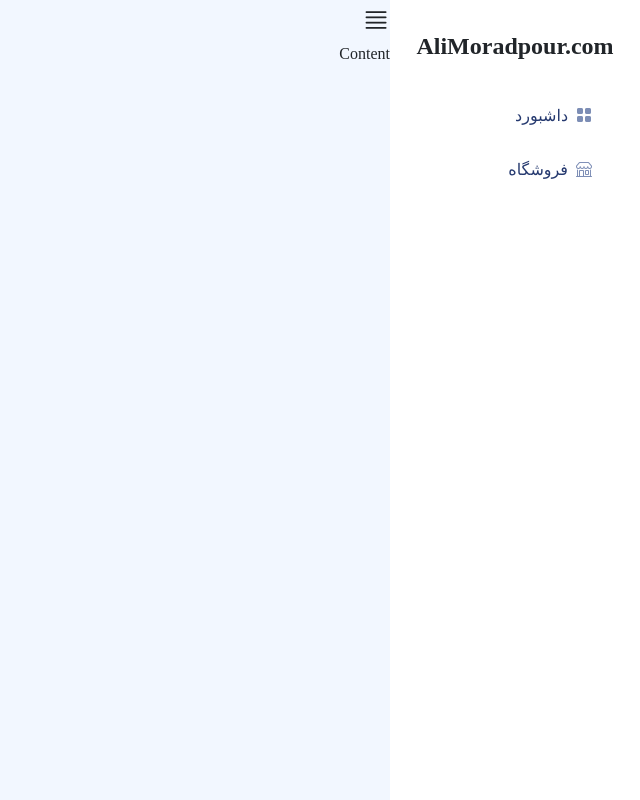
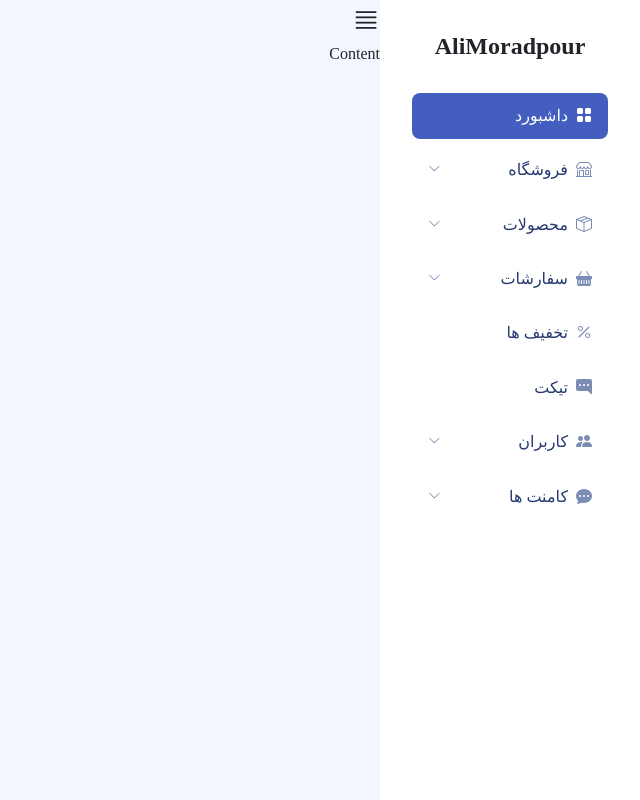
Before and after one commit to AliMoradpour/AdminPanel, a plain HTML site: page index.html in a window 1280 px wide. Shown: the whole page, without its empty margins (640-1280 px from the left). Drawn offline with nearby package versions, Linux system fonts and the light colour scheme.

Commit message:
complete sidebar

```diff
--- a/assets/css/main.css
+++ b/assets/css/main.css
@@ -1,44 +1,87 @@
 body {
   font-family: "Vazir" !important;
 }
-
+/* width  */
+::-webkit-scrollbar{
+  width: 6px;
+}
+/* Track  */
+::-webkit-scrollbar-track{
+  background-color: #f1f1f1;
+}
+/* handle  */
+::-webkit-scrollbar-thumb{
+  background-color: #aaa;
+  border-radius: 6ox;
+}
+/* handle on hover  */
+::-webkit-scrollbar-thumb:hover{
+  background-color: #555;
+}
 /* Sidebar */
 .sidebar {
-  width: 250px;
+  width: 260px;
   height: 100vh;
   position: fixed;
   background-color: white;
   transition: all 0.5s ease-out;
   padding: 2rem;
 }
-
+.sidebar:hover{
+  overflow-y: auto;
+}
 .sidebar.inactive {
-  margin-right: -250px;
+  margin-right: -260px;
 }
-.sidebar .sidebar-item{
-    margin-top: .5rem;
+.sidebar .sidebar-item {
+  margin-top: 0.5rem;
 }
-.sidebar .sidebar-item .sidebar-link{
+.sidebar .sidebar-item .sidebar-link {
   text-decoration: none;
   color: #25396f;
   padding: 0.7rem 1rem;
   display: flex;
   align-items: center;
-    border-radius: .5rem;
-    transition: all .5s;
+  border-radius: 0.5rem;
+  transition: all 0.5s;
 }
-.sidebar .sidebar-item .sidebar-link:hover{
+.sidebar .sidebar-item .sidebar-link:hover {
   background-color: #f0f1f5;
 }
-.sidebar .sidebar-item.active .sidebar-link{
+.sidebar .sidebar-item.active .sidebar-link {
   background-color: #435ebe;
   color: #fff;
+}
+.sidebar .sidebar-item li {
+  cursor: pointer;
 }
 .sidebar .sidebar-item.active .sidebar-link i {
   color: #fff;
 }
-.sidebar .sidebar-item .sidebar-link i{
+.sidebar .sidebar-item .sidebar-link i {
   color: #7c8db5;
+}
+.sidebar .sidebar-item .sidebar-link {
+  cursor: pointer;
+}
+.sidebar .sidebar-item .sidebar-link .bi-chevron-down {
+  font-size: 0.8rem;
+}
+/* submenu  */
+.sidebar .submenu {
+  list-style: none;
+}
+.sidebar .submenu .submenu-item a {
+  text-decoration: none;
+  display: block;
+  padding: 0.7rem 0.8rem;
+  color: #25396f;
+  font-size: 0.85rem;
+  font-weight: 600;
+  transition: all 0.2s;
+}
+.sidebar .submenu .submenu-item a:hover {
+  margin-right: 0.3rem;
 }
 /* Main */
 .main {
@@ -53,10 +96,12 @@ body {
 
 @media (min-width: 992px) {
   .main {
-    margin-right: 250px;
+    margin-right: 260px;
   }
 }
-
+.bi {
+  cursor: pointer;
+}
 [x-cloak] {
   display: none !important;
 }
--- a/index.html
+++ b/index.html
@@ -19,7 +19,7 @@
 
     <link rel="stylesheet" href="./assets/css/main.css" />
 
-    <title>AdminPanel | AlimMoradpour</title>
+    <title>AdminPanel | AliMoradpour</title>
   </head>
 
   <body>
@@ -28,23 +28,97 @@
         <div
           class="d-flex justify-content-between justify-content-lg-center align-items-center"
         >
-          <h4 class="fw-bold">AliMoradpour.com</h4>
+          <h4 class="fw-bold">AliMoradpour</h4>
           <i @click="toggle" class="d-lg-none fs-1 bi bi-x"></i>
         </div>
         <div class="mt-4">
           <ul class="list-unstyled">
-              <li class="sidebar-item">
+            <li class="sidebar-item active">
               <a href="./index.html" class="sidebar-link">
                 <i class="me-2 bi bi-grid-fill"></i>
                 <span>داشبورد</span>
               </a>
             </li>
+            <!-- dropDown  -->
+            <li x-data="dropdown" class="sidebar-item">
+              <div @click="toggle" class="sidebar-link">
+                <i class="me-2 bi bi-shop"></i>
+                <span>فروشگاه</span>
+                <i class="ms-auto bi bi-chevron-down"></i>
+              </div>
+              <ul x-show="open" x-transition class="submenu">
+                <li class="submenu-item"><a href="#">لیست فروشگاه ها</a></li>
+                <li class="submenu-item"><a href="#">ایجاد فروشگاه</a></li>
+                <li class="submenu-item"><a href="#">ویرایش فروشگاه</a></li>
+              </ul>
+            </li>
+
+            <li x-data="dropdown" class="sidebar-item">
+              <div @click="toggle" class="sidebar-link">
+                <i class="me-2 bi bi-box-seam"></i>
+                <span>محصولات</span>
+                <i class="ms-auto bi bi-chevron-down"></i>
+              </div>
+              <ul x-show="open" x-transition class="submenu">
+                <li class="submenu-item"><a href="#">لیست محصولات</a></li>
+                <li class="submenu-item"><a href="#">ایجاد محصول</a></li>
+                <li class="submenu-item"><a href="#">ویرایش محصولات</a></li>
+              </ul>
+            </li>
+
+            <li x-data="dropdown" class="sidebar-item">
+              <div @click="toggle" class="sidebar-link">
+                <i class="me-2 bi bi-basket-fill"></i>
+                <span>سفارشات</span>
+                <i class="ms-auto bi bi-chevron-down"></i>
+              </div>
+              <ul x-show="open" x-transition class="submenu">
+                <li class="submenu-item"><a href="#">لیست سفارشات</a></li>
+                <li class="submenu-item"><a href="#">سفارشات تایید شده</a></li>
+                <li class="submenu-item"><a href="#">سفارشات تاییده نشده</a></li>
+              </ul>
+            </li>
+
             <li class="sidebar-item">
               <a href="./index.html" class="sidebar-link">
-                  <i class="me-2 bi bi-shop"></i>
-                  <span>فروشگاه</span>
+                <i class="me-2 bi bi-percent"></i>
+                <span>تخفیف ها</span>
               </a>
             </li>
+
+            <li class="sidebar-item">
+              <a href="./index.html" class="sidebar-link">
+                <i class="me-2 bi bi-chat-right-dots-fill"></i>
+                <span>تیکت</span>
+              </a>
+            </li>
+
+            <li x-data="dropdown" class="sidebar-item">
+              <div @click="toggle" class="sidebar-link">
+                <i class="me-2 bi bi-people-fill"></i>
+                <span>کاربران</span>
+                <i class="ms-auto bi bi-chevron-down"></i>
+              </div>
+              <ul x-show="open" x-transition class="submenu">
+                <li class="submenu-item"><a href="#">لیست کاربران</a></li>
+                <li class="submenu-item"><a href="#">ایجاد کاربر</a></li>
+                <li class="submenu-item"><a href="#">ویرایش کابر</a></li>
+              </ul>
+            </li>
+
+            <li x-data="dropdown" class="sidebar-item">
+              <div @click="toggle" class="sidebar-link">
+                <i class="me-2 bi bi-chat-dots-fill"></i>
+                <span>کامنت ها</span>
+                <i class="ms-auto bi bi-chevron-down"></i>
+              </div>
+              <ul x-show="open" x-transition class="submenu">
+                <li class="submenu-item"><a href="#">لیست کامنت ها</a></li>
+                <li class="submenu-item"><a href="#">کامنت های تایید شده</a></li>
+                <li class="submenu-item"><a href="#">کامنت های تاییده نشده</a></li>
+              </ul>
+            </li>
+
           </ul>
         </div>
       </section>
@@ -74,6 +148,13 @@
           toggle() {
             this.open = !this.open;
           },
+        })),
+        Alpine.data("dropdown", () => ({
+          open: false,
+
+          toggle() {
+            this.open = !this.open;
+          },
         }));
       });
     </script>
```
Lines whose indentation alone changed are shown as unchanged.
